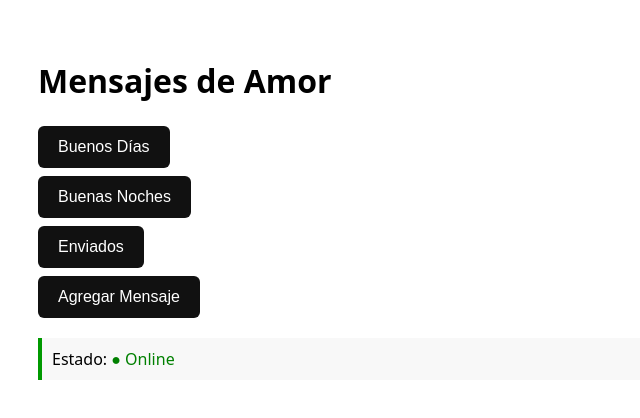
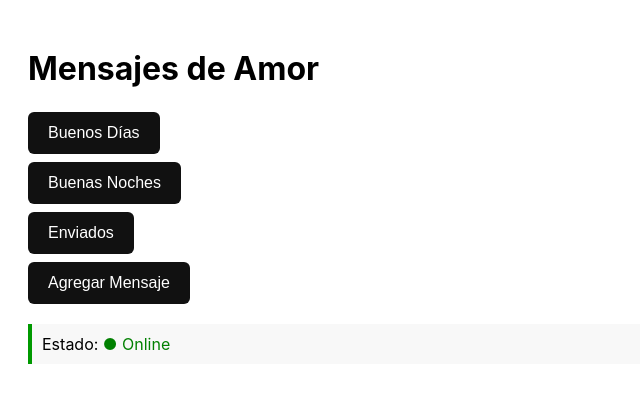
Before and after one commit to HiNefi/Madelaineapp, a plain HTML site: page templates/index.html in a window 1280 px wide. Shown: the whole page, without its empty margins (0-640 px from the left). Drawn offline with Linux system fonts and the light colour scheme.

Commit message:
Refactor HTML structure and styles

```diff
--- a/templates/index.html
+++ b/templates/index.html
@@ -1,32 +1,91 @@
 <!DOCTYPE html>
+
 <html lang="es">
+
 <head>
+
     <meta charset="UTF-8">
+
     <title>Mensajes de Amor</title>
+
     <style>
-    body { font-family: system-ui, sans-serif; padding: 30px; background: #fff; color: #000; }
-    h1 { margin-bottom: 24px; }
+
+        body {
+
+            font-family: -apple-system, sans-serif;
+
+            padding: 20px;
+
+            background: #fff;
+
+            color: #000;
+
+        }
+
+        h1 {
+
+            margin-bottom: 24px;
+
+        }
+
         button {
+
             display: block;
+
             margin: 8px 0;
+
             padding: 12px 20px;
+
             background: #111;
+
             color: white;
+
             border: none;
+
             border-radius: 6px;
+
             cursor: pointer;
+
             font-size: 16px;
+
         }
-    button:hover { background: #333; }
-    .status { margin-top: 20px; padding: 10px; background: #f8f8f8; border-left: 4px solid #090; }
+
+        button:hover {
+
+            background: #333;
+
+        }
+
+        .status {
+
+            margin-top: 20px;
+
+            padding: 10px;
+
+            background: #f8f8f8;
+
+            border-left: 4px solid #090;
+
+        }
+
     </style>
+
 </head>
+
 <body>
+
     <h1>Mensajes de Amor</h1>
+
     <button onclick="alert('Buenos Días')">Buenos Días</button>
+
     <button onclick="alert('Buenas Noches')">Buenas Noches</button>
+
     <button onclick="alert('Enviados')">Enviados</button>
+
     <button onclick="alert('Agregar Mensaje')">Agregar Mensaje</button>
+
     <div class="status">Estado: <span style="color:green">● Online</span></div>
+
 </body>
+
 </html>
```
Lines whose indentation alone changed are shown as unchanged.
